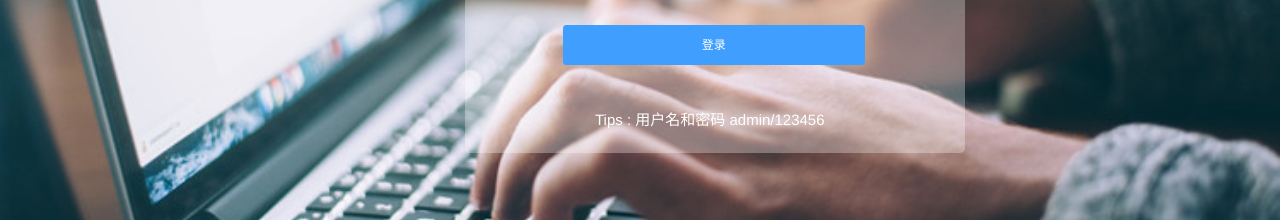
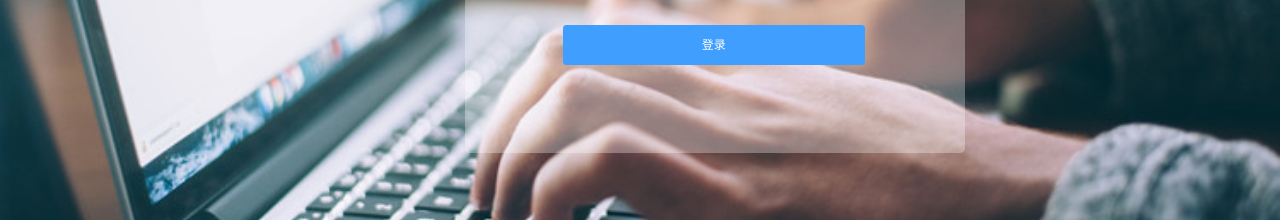
Before and after one commit to wuchunfu/pdp_web, a Vue app: page /#/login in a window 1280 px wide. Shown: the part 447-667 px from the top of the page. Built offline with nearby package versions, Linux system fonts and the light colour scheme; a small style sheet from the web is missing.

Commit message:
环境部署修改配置

```diff
--- a/package.json
+++ b/package.json
@@ -1,5 +1,5 @@
 {
-  "name": "base-admin",
+  "name": "pdp",
   "version": "4.2.0",
   "private": true,
   "scripts": {
--- a/src/components/page/Login.vue
+++ b/src/components/page/Login.vue
@@ -27,7 +27,7 @@
         <div class="login-btn">
           <el-button type="primary" @click="submitForm()">登录</el-button>
         </div>
-        <p class="login-tips">Tips : 用户名和密码 admin/123456</p>
+        <p class="login-tips"></p>
       </el-form>
     </div>
   </div>
--- a/vue.config.js
+++ b/vue.config.js
@@ -2,15 +2,16 @@ module.exports = {
     baseUrl: './',
     assetsDir: 'static',
     productionSourceMap: false,
-    // devServer: {
-    //     proxy: {
-    //         '/api':{
-    //             target:'http://jsonplaceholder.typicode.com',
-    //             changeOrigin:true,
-    //             pathRewrite:{
-    //                 '/api':''
-    //             }
-    //         }
-    //     }
-    // }
+    devServer: {
+        host: 'pd-cdh-192-168-0-10-node'
+        // proxy: {
+        //     '/api':{
+        //         target:'http://jsonplaceholder.typicode.com',
+        //         changeOrigin:true,
+        //         pathRewrite:{
+        //             '/api':''
+        //         }
+        //     }
+        // }
+    }
 }
```
